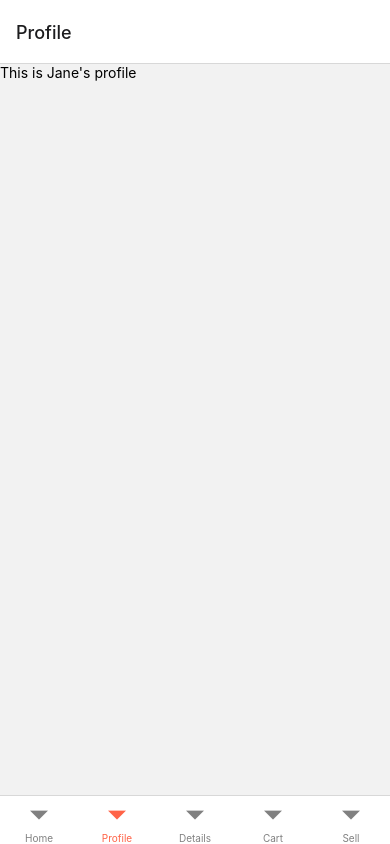
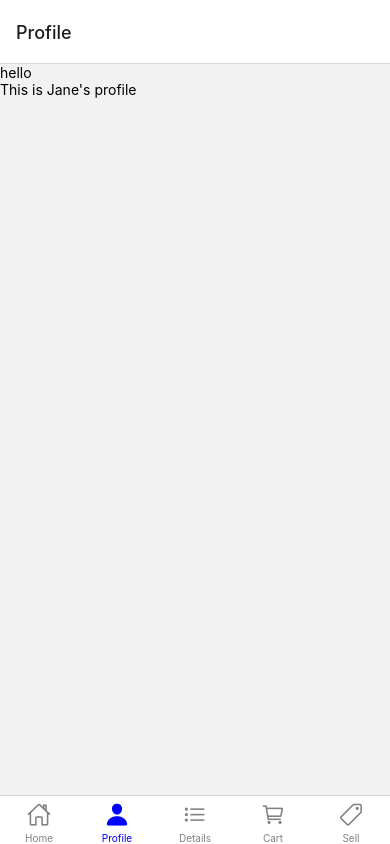
Before and after one commit to goldfishdolphin/25DaysOfCode, a React Native app in the folder AnytimeMarketplace/: screen / in a window 390 px wide. Both pictures are taken after a click on the button "GO TO PROFILE". Built offline with nearby package versions, Linux system fonts and the light colour scheme.

Commit message:
add icons, color and size to screen tabs at bottom navigation bar

```diff
--- a/AnytimeMarketplace/navigation/MainContainer.js
+++ b/AnytimeMarketplace/navigation/MainContainer.js
@@ -13,7 +13,7 @@ function MainContainer() {
     return (
         <Tab.Navigator
             screenOptions={({ route }) => ({
-                tabBarICon: ({ focused, color, size }) => {
+                tabBarIcon: ({ focused, color, size }) => {
                     let iconName;
                     if (route.name === 'Home') {
                         iconName = focused ? 'home' : 'home-outline';
@@ -23,11 +23,12 @@ function MainContainer() {
                         iconName = focused ? 'pricetag' : 'pricetag-outline';
                     } else if (route.name === 'Details') {
                         iconName = focused ? 'list' : 'list-outline';
+                    } else if (route.name) {
+                        iconName = focused ? 'cart' : 'cart-outline';
                     }
-                    console.log(iconName);
                     return <Ionicons name={iconName} color={color} size={size} />;
                 },
-                tabBarActiveTintColor: 'tomato',
+                tabBarActiveTintColor: 'blue',
                 tabBarInactiveTintColor: 'grey'
 
             })}
--- a/AnytimeMarketplace/navigation/screens/ProfileScreen.js
+++ b/AnytimeMarketplace/navigation/screens/ProfileScreen.js
@@ -3,7 +3,10 @@ import { View, Text } from 'react-native';
 
 function ProfileScreen({ navigation, route }) {
     return (
-        <Text>This is {route.params.name}'s profile</Text>
+        <View>
+            <Text>hello</Text>
+            <Text>This is {route.params.name}'s profile</Text>
+        </View>
 
     );
 }
--- a/AnytimeMarketplace/package.json
+++ b/AnytimeMarketplace/package.json
@@ -22,8 +22,10 @@
     "react": "18.1.0",
     "react-dom": "18.1.0",
     "react-native": "0.70.5",
+    "react-native-ionicons": "^4.6.5",
     "react-native-safe-area-context": "4.4.1",
     "react-native-screens": "~3.18.0",
+    "react-native-vector-icons": "^9.2.0",
     "react-native-web": "~0.18.7"
   },
   "devDependencies": {
```
Also changed, not shown: AnytimeMarketplace/components/ProductsList.js (renamed from AnytimeMarketplace/ProductsList.js), 1 other file (tests, documents, lock files or other folders).
